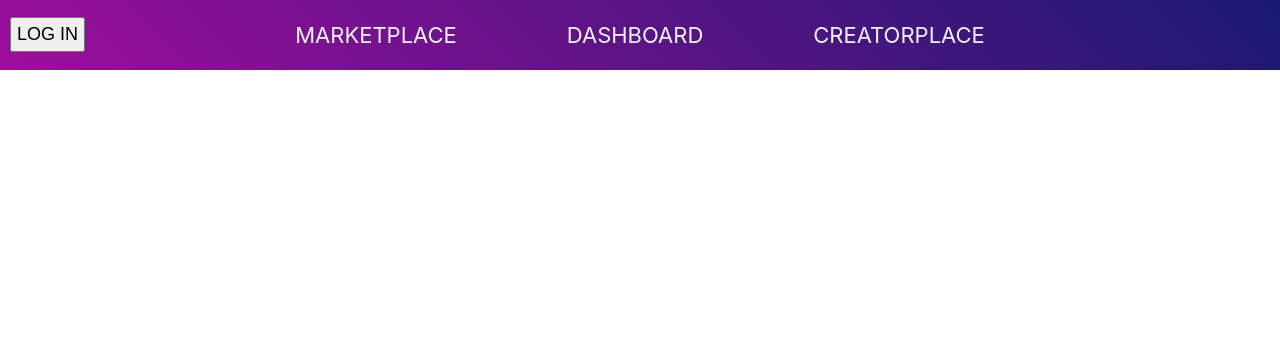
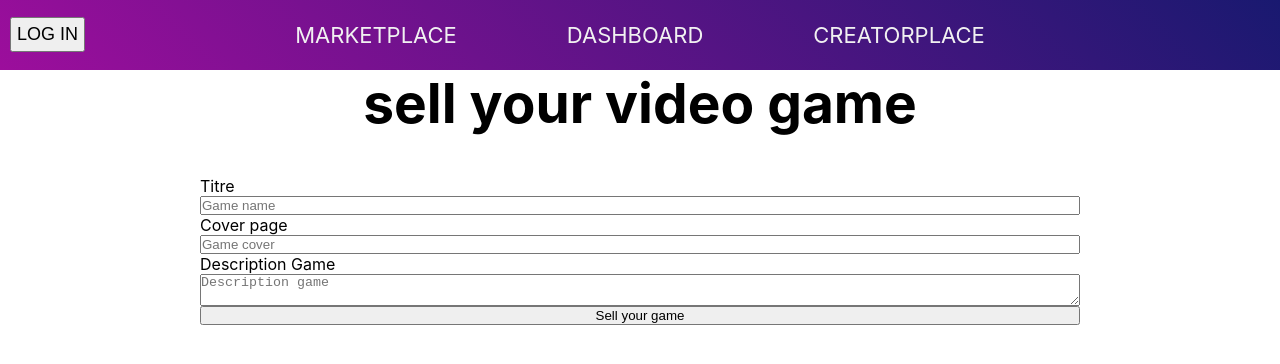
Before and after one commit to Roumez/frontCertif, a React (Create React App) app: page /creatorplace in a window 1280 px wide. Shown: the top 364 px of the page. Built offline with nearby package versions, Linux system fonts and the light colour scheme.

Commit message:
creatorPlace

```diff
--- a/src/Components/Copyright/ContentCreator.css
+++ b/src/Components/Copyright/ContentCreator.css
@@ -0,0 +1,13 @@
+.title-form {
+  text-align:center;
+  font-size: 55px;
+  margin: 70px 0 0;
+}
+
+.container-form {
+  padding: 10px;
+  max-width: 900px;
+  margin: 30px auto 0;
+  display: flex;
+  flex-direction: column;
+}
--- a/src/Components/Copyright/ContentCreator.js
+++ b/src/Components/Copyright/ContentCreator.js
@@ -0,0 +1,25 @@
+import React from 'react';
+import './ContentCreator.css'
+
+const ContentCreator = () => {
+  return (
+    <>
+       <h1 className="title-form">sell your video game</h1>
+
+      <form className="container-form">
+        <label htmlFor="title">Titre</label>
+        <input type="text" id="title" placeholder="Game name" />
+
+        <label htmlFor="image">Cover page</label>
+        <input type="" id="title" placeholder="Game cover" />
+
+        <label htmlFor="description">Description Game</label>
+        <textarea id="description game" placeholder="Description game"></textarea>
+
+        <button>Sell your game</button>
+      </form>
+    </>
+  );
+};
+
+export default ContentCreator;
--- a/src/Containers/AddGames/AddGames.js
+++ b/src/Containers/AddGames/AddGames.js
@@ -1,10 +1,12 @@
 import React from 'react';
+import ContentCreator from '../../Components/Copyright/ContentCreator';
+
 
 const AddGames = () => {
   return (
-    <div>
-
-    </div>
+    <>
+     <ContentCreator />
+    </>
   );
 };
 
```
Also changed, not shown: src/Containers/AddGames/AddGames.css (added).
